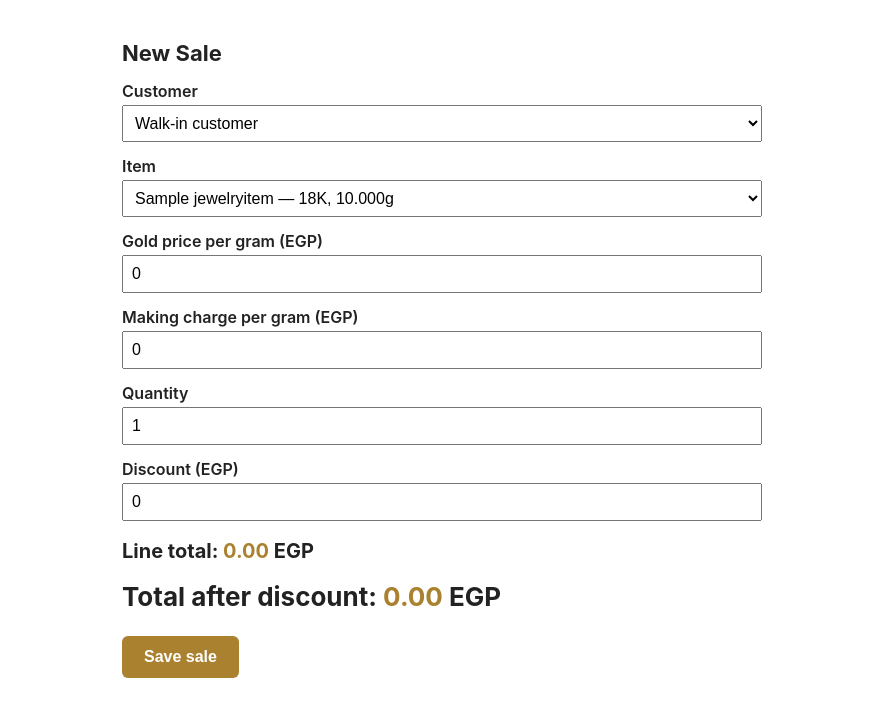
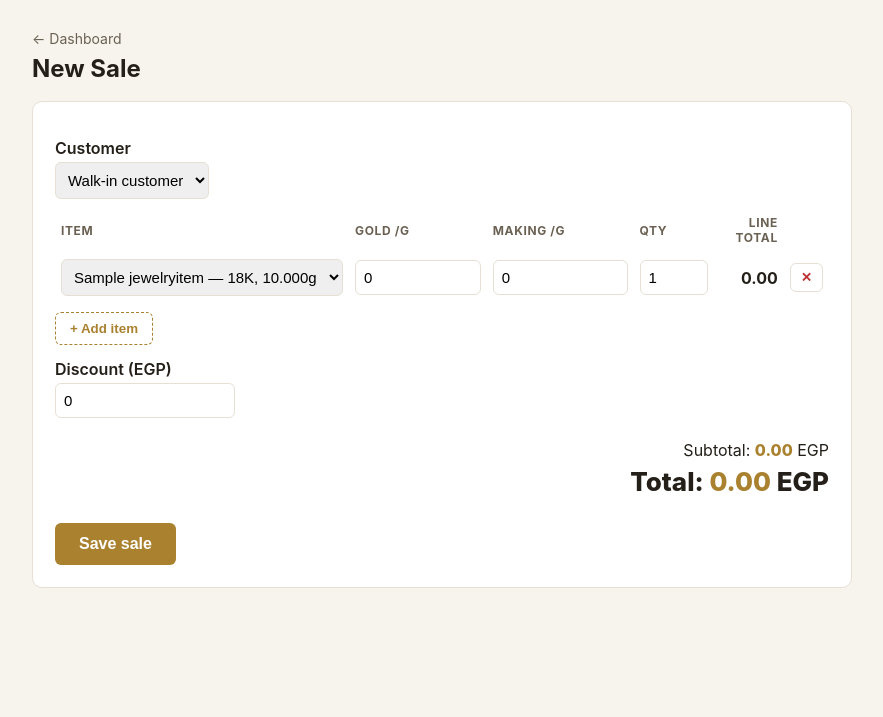
Before and after one commit to khalehassan/jewelry-erp, a Django app: page /new-sale/ in a window 1280 px wide. Shown: the top 717 px of the page, without its empty margins (198-1081 px from the left). Run offline with Django 5.2, Linux system fonts and the light colour scheme; tables that the repository leaves empty hold one stand-in row (values such as "Sample post").

Commit message:
Lesson 10: multiple items per sale (getlist + zip, dynamic JS rows)

```diff
--- a/sales/templates/sales/new_sale.html
+++ b/sales/templates/sales/new_sale.html
@@ -4,27 +4,40 @@
     <meta charset="utf-8">
     <title>New Sale — Jewelry ERP</title>
     <style>
-        body { font-family: -apple-system, system-ui, sans-serif; max-width: 640px; margin: 40px auto; padding: 0 16px; color: #222; }
-        h1 { font-size: 22px; }
-        label { display: block; margin: 14px 0 4px; font-weight: 600; }
-        select, input { width: 100%; padding: 8px; font-size: 16px; box-sizing: border-box; }
-        .total { margin-top: 18px; font-size: 20px; font-weight: 700; }
-        .grand { font-size: 26px; }
-        .total span { color: #a9812f; }
-        button { margin-top: 24px; padding: 12px 22px; font-size: 16px; font-weight: 700; background: #a9812f; color: #fff; border: none; border-radius: 6px; cursor: pointer; }
-        .msg { background: #e7f4ea; border: 1px solid #34a853; color: #1e7e34; padding: 12px; border-radius: 6px; margin-bottom: 16px; }
+        :root { --gold:#a9812f; --ink:#241f18; --muted:#6b6153; --line:#e6e0d4; --bg:#f7f4ee; }
+        * { box-sizing:border-box; }
+        body { font-family:-apple-system,system-ui,sans-serif; margin:0; background:var(--bg); color:var(--ink); }
+        .wrap { max-width:860px; margin:0 auto; padding:28px 20px 60px; }
+        a.back { color:var(--muted); text-decoration:none; font-size:14px; }
+        h1 { font-size:24px; margin:6px 0 18px; }
+        label { display:block; margin:14px 0 4px; font-weight:600; }
+        select, input { padding:8px; font-size:15px; border:1px solid var(--line); border-radius:6px; }
+        .card { background:#fff; border:1px solid var(--line); border-radius:10px; padding:22px; }
+        table { width:100%; border-collapse:collapse; margin-top:8px; }
+        th { text-align:left; font-size:12px; text-transform:uppercase; letter-spacing:.05em; color:var(--muted); padding:8px 6px; }
+        td { padding:6px; }
+        td.lineTotal { text-align:right; font-weight:700; white-space:nowrap; }
+        table select, table input { width:100%; }
+        .removeBtn { background:#fff; border:1px solid var(--line); color:#b33; border-radius:6px; padding:6px 10px; cursor:pointer; font-weight:700; }
+        .addBtn { margin-top:10px; background:#fff; border:1px dashed var(--gold); color:var(--gold); padding:8px 14px; border-radius:6px; cursor:pointer; font-weight:700; }
+        .totals { margin-top:22px; text-align:right; }
+        .totals div { margin:6px 0; font-size:16px; }
+        .totals .grand { font-size:26px; font-weight:800; }
+        .totals span { color:var(--gold); font-weight:800; }
+        button.save { margin-top:20px; padding:12px 24px; font-size:16px; font-weight:700; background:var(--gold); color:#fff; border:none; border-radius:6px; cursor:pointer; }
+        .msg { background:#e7f4ea; border:1px solid #34a853; color:#1e7e34; padding:12px; border-radius:6px; margin-bottom:16px; }
     </style>
 </head>
 <body>
+    <div class="wrap">
+        <a class="back" href="{% url 'sales:dashboard' %}">← Dashboard</a>
         <h1>New Sale</h1>
 
         {% if messages %}
-        {% for message in messages %}
-        <div class="msg">{{ message }}</div>
-        {% endfor %}
+            {% for message in messages %}<div class="msg">{{ message }}</div>{% endfor %}
         {% endif %}
 
-    <form method="post">
+        <form method="post" class="card">
             {% csrf_token %}
 
             <label for="customer">Customer</label>
@@ -35,60 +48,102 @@
                 {% endfor %}
             </select>
 
-        <label for="item">Item</label>
-        <select id="item" name="item">
+            <table>
+                <thead>
+                    <tr>
+                        <th style="width:38%">Item</th>
+                        <th>Gold /g</th>
+                        <th>Making /g</th>
+                        <th style="width:80px">Qty</th>
+                        <th style="text-align:right">Line total</th>
+                        <th></th>
+                    </tr>
+                </thead>
+                <tbody id="lines">
+                    <tr class="line">
+                        <td>
+                            <select name="item" class="item">
                                 {% for item in items %}
                                 <option value="{{ item.id }}" data-weight="{{ item.weight_grams }}">
                                     {{ item.name }} — {{ item.karat }}K, {{ item.weight_grams }}g
                                 </option>
                                 {% endfor %}
                             </select>
-
-        <label for="gold">Gold price per gram (EGP)</label>
-        <input type="number" id="gold" name="gold" value="0" step="0.01">
-
-        <label for="making">Making charge per gram (EGP)</label>
-        <input type="number" id="making" name="making" value="0" step="0.01">
-
-        <label for="qty">Quantity</label>
-        <input type="number" id="qty" name="qty" value="1" step="1">
+                        </td>
+                        <td><input type="number" name="gold" class="gold" value="0" step="0.01"></td>
+                        <td><input type="number" name="making" class="making" value="0" step="0.01"></td>
+                        <td><input type="number" name="qty" class="qty" value="1" step="1"></td>
+                        <td class="lineTotal">0.00</td>
+                        <td><button type="button" class="removeBtn">✕</button></td>
+                    </tr>
+                </tbody>
+            </table>
+            <button type="button" class="addBtn" id="addBtn">+ Add item</button>
 
             <label for="discount">Discount (EGP)</label>
-        <input type="number" id="discount" name="discount" value="0" step="0.01">
+            <input id="discount" name="discount" type="number" value="0" step="0.01" style="width:180px">
 
-        <div class="total">Line total: <span id="lineTotal">0.00</span> EGP</div>
-        <div class="total grand">Total after discount: <span id="grandTotal">0.00</span> EGP</div>
+            <div class="totals">
+                <div>Subtotal: <span id="subtotal">0.00</span> EGP</div>
+                <div class="grand">Total: <span id="grandTotal">0.00</span> EGP</div>
+            </div>
 
-        <button type="submit">Save sale</button>
+            <button type="submit" class="save">Save sale</button>
         </form>
+    </div>
 
     <script>
-        const itemEl = document.getElementById("item");
-        const goldEl = document.getElementById("gold");
-        const makingEl = document.getElementById("making");
-        const qtyEl = document.getElementById("qty");
+        const linesEl = document.getElementById("lines");
         const discountEl = document.getElementById("discount");
-        const lineTotalEl = document.getElementById("lineTotal");
+        const subtotalEl = document.getElementById("subtotal");
         const grandTotalEl = document.getElementById("grandTotal");
+        const addBtn = document.getElementById("addBtn");
 
         function fmt(n) {
-            return n.toLocaleString("en-US", {minimumFractionDigits: 2, maximumFractionDigits: 2});
+            return n.toLocaleString("en-US", {minimumFractionDigits:2, maximumFractionDigits:2});
         }
 
-        function recalculate() {
-            const selected = itemEl.options[itemEl.selectedIndex];
-            const weight = parseFloat(selected.dataset.weight) || 0;
-            const gold = parseFloat(goldEl.value) || 0;
-            const making = parseFloat(makingEl.value) || 0;
-            const qty = parseInt(qtyEl.value) || 0;
+        function recalc() {
+            let subtotal = 0;
+            linesEl.querySelectorAll(".line").forEach(row => {
+                const sel = row.querySelector(".item");
+                const weight = parseFloat(sel.options[sel.selectedIndex].dataset.weight) || 0;
+                const gold = parseFloat(row.querySelector(".gold").value) || 0;
+                const making = parseFloat(row.querySelector(".making").value) || 0;
+                const qty = parseInt(row.querySelector(".qty").value) || 0;
+                const lineTotal = weight * (gold + making) * qty;
+                row.querySelector(".lineTotal").textContent = fmt(lineTotal);
+                subtotal += lineTotal;
+            });
             const discount = parseFloat(discountEl.value) || 0;
-            const lineTotal = weight * (gold + making) * qty;
-            lineTotalEl.textContent = fmt(lineTotal);
-            grandTotalEl.textContent = fmt(lineTotal - discount);
+            subtotalEl.textContent = fmt(subtotal);
+            grandTotalEl.textContent = fmt(subtotal - discount);
         }
 
-        [itemEl, goldEl, makingEl, qtyEl, discountEl].forEach(el => el.addEventListener("input", recalculate));
-        recalculate();
+        function addLine() {
+            const firstRow = linesEl.querySelector(".line");
+            const newRow = firstRow.cloneNode(true);
+            newRow.querySelector(".item").selectedIndex = 0;
+            newRow.querySelector(".gold").value = 0;
+            newRow.querySelector(".making").value = 0;
+            newRow.querySelector(".qty").value = 1;
+            newRow.querySelector(".lineTotal").textContent = "0.00";
+            linesEl.appendChild(newRow);
+        }
+
+        linesEl.addEventListener("input", recalc);
+        linesEl.addEventListener("change", recalc);
+        linesEl.addEventListener("click", function (e) {
+            if (e.target.classList.contains("removeBtn")) {
+                if (linesEl.querySelectorAll(".line").length > 1) {
+                    e.target.closest(".line").remove();
+                    recalc();
+                }
+            }
+        });
+        discountEl.addEventListener("input", recalc);
+        addBtn.addEventListener("click", addLine);
+        recalc();
     </script>
 </body>
 </html>
--- a/sales/views.py
+++ b/sales/views.py
@@ -1,4 +1,3 @@
-from datetime import date
 from decimal import Decimal
 
 from django.shortcuts import render, redirect
@@ -16,13 +15,24 @@ def new_sale(request):
             customer_id=request.POST.get("customer") or None,
             discount=Decimal(request.POST.get("discount") or 0),
         )
-        SaleLine.objects.create(
-            sale=sale,
-            item_id=request.POST.get("item"),
-            gold_price_per_gram=Decimal(request.POST.get("gold") or 0),
-            making_charge_per_gram=Decimal(request.POST.get("making") or 0),
-            quantity=int(request.POST.get("qty") or 1),
-        )
+        # Each of these is a LIST — one entry per row on the page
+        item_ids = request.POST.getlist("item")
+        golds = request.POST.getlist("gold")
+        makings = request.POST.getlist("making")
+        qtys = request.POST.getlist("qty")
+
+        # zip pairs them up row-by-row
+        for item_id, gold, making, qty in zip(item_ids, golds, makings, qtys):
+            if not item_id:
+                continue  # skip empty rows
+            SaleLine.objects.create(
+                sale=sale,
+                item_id=item_id,
+                gold_price_per_gram=Decimal(gold or 0),
+                making_charge_per_gram=Decimal(making or 0),
+                quantity=int(qty or 1),
+            )
+
         messages.success(request, f"Sale #{sale.pk} saved — total {sale.total:,.2f} EGP")
         return redirect("sales:new_sale")
 
@@ -33,27 +43,22 @@ def new_sale(request):
 
 def dashboard(request):
     today = timezone.localdate()
-
-    # Today's sales
     todays_sales = Sale.objects.filter(created_at__date=today)
     todays_count = todays_sales.count()
     todays_revenue = sum((s.total for s in todays_sales), Decimal("0.00"))
 
-    # Today's profit = revenue - what those items cost you
     todays_cost = Decimal("0.00")
     for s in todays_sales:
         for line in s.lines.all():
             todays_cost += line.item.cost_price * line.quantity
     todays_profit = todays_revenue - todays_cost
 
-    # Total stock value at the latest gold rate
     stock_value = Decimal("0.00")
     for item in JewelryItem.objects.all():
         value = item.gold_value
         if value is not None:
             stock_value += value * item.quantity
 
-    # Best sellers (by quantity sold, all time)
     sold = {}
     for line in SaleLine.objects.all():
         sold[line.item.name] = sold.get(line.item.name, 0) + line.quantity
```
Lines whose indentation alone changed are shown as unchanged.
